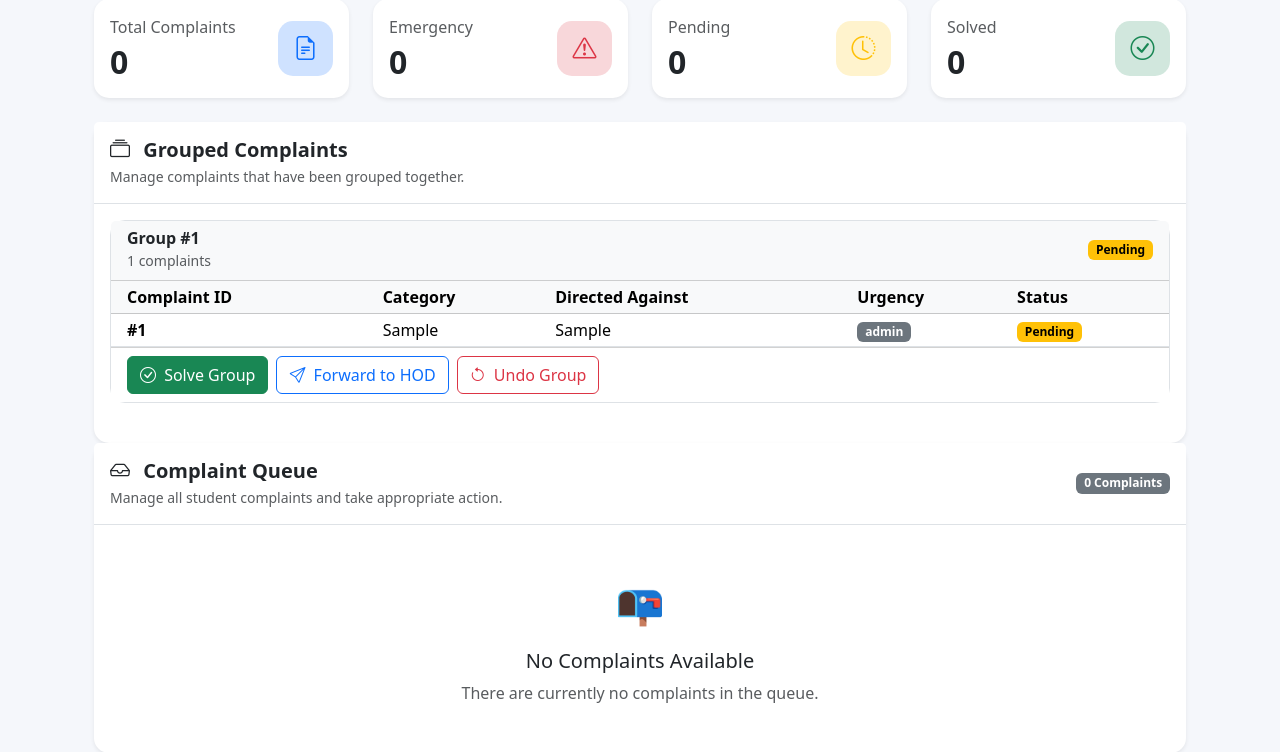
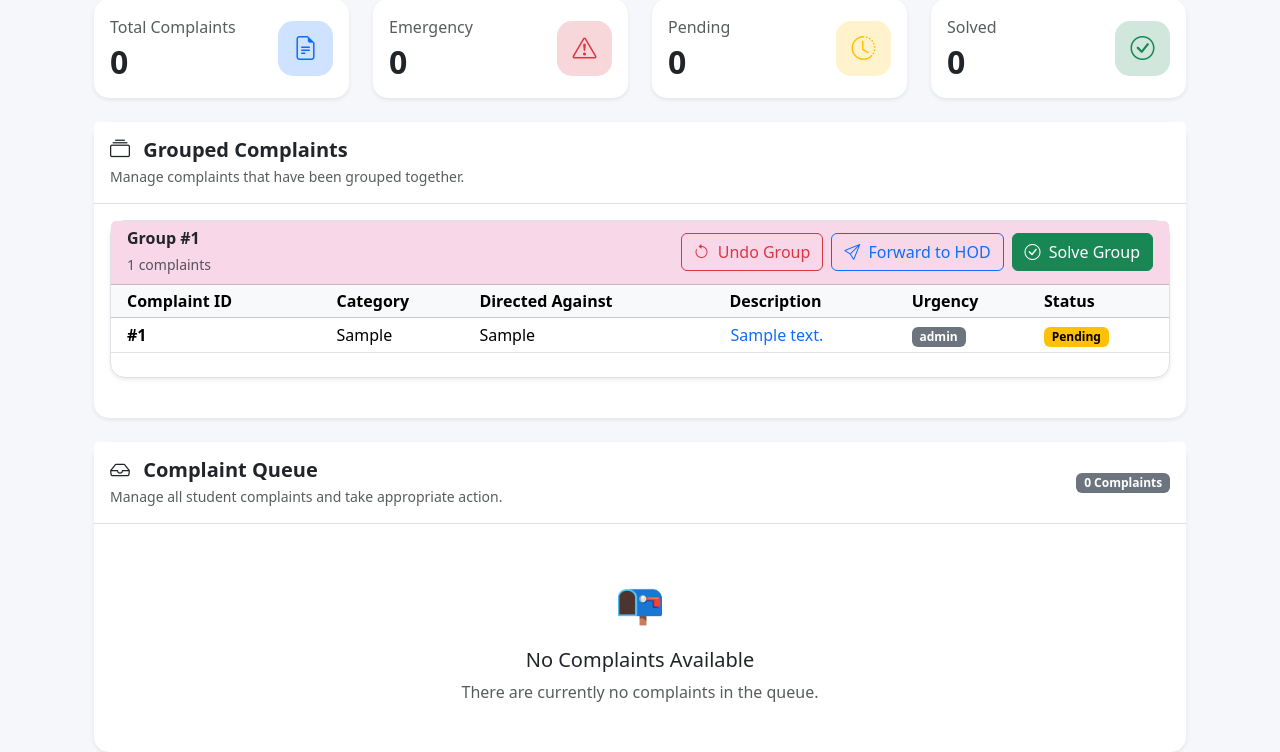
Before and after one commit to mudasirrehman-dev/smart_uni_complaint_system, a Flask app: page /admin/dashboard in a window 1280 px wide. Shown: the part 223-975 px from the top of the page. Run offline with Flask 3, Linux system fonts and the light colour scheme; the visitor is signed in with stand-in values (Sample User, id 1); tables that the repository leaves empty hold one stand-in row (values such as "Sample post").

Commit message:
Fix complaint description modal for grouped complaints

```diff
--- a/app.py
+++ b/app.py
@@ -3,7 +3,7 @@
 # ============================================================
 
 # Flask modules
-from flask import Flask, render_template, request, redirect, url_for, session
+from flask import Flask, render_template, request, redirect, url_for, session, flash
 
 # Database object
 from extensions import db
@@ -668,6 +668,12 @@ def admin_dashboard():
         Complaint.group_id != None
     ).all()
 
+    # ========================================================
+    # ALL COMPLAINTS FOR VIEW MODALS
+    # ========================================================
+
+    all_complaints = Complaint.query.all()
+
 
     # Dictionary to store complaints according to their Group ID
     #
@@ -722,7 +728,8 @@ def admin_dashboard():
         username=session.get("username"),
         complaints=complaints,
         groups=groups,
-        complaint_feedback=complaint_feedback
+        complaint_feedback=complaint_feedback,
+        all_complaints=all_complaints
     )
 
 
@@ -1106,28 +1113,10 @@ def group_complaints():
     # Save changes to the database
     db.session.commit()
 
-    # Show grouping result
-    return f"""
-        <h2>Complaints Grouped Successfully!</h2>
-
-        <p>Selected Complaints: {complaint_ids}</p>
-
-        <p>Group ID: {group_id}</p>
-
-        <p>
-            Directed Against:
-            {first_complaint.directed_against}
-        </p>
-
-        <p>
-            Total Complaints in Group:
-            {len(complaints)}
-        </p>
-
-        <a href="/admin/dashboard">
-            Back to Admin Dashboard
-        </a>
-    """
+    # Show success message and refresh Admin Dashboard
+    flash("Complaints grouped successfully!", "success")
+
+    return redirect(url_for("admin_dashboard"))
 
 
 # ============================================================
--- a/templates/admin_dashboard.html
+++ b/templates/admin_dashboard.html
@@ -578,7 +578,7 @@ Complaint System {% endblock %} {% block extra_css %}
   <!-- VIEW COMPLAINT MODALS -->
   <!-- ========================================================= -->
 
-  {% for complaint in complaints %}
+  {% for complaint in all_complaints %}
 
   <div
     class="modal fade"
@@ -2029,7 +2029,7 @@ Complaint System {% endblock %} {% block extra_css %}
        GROUPED COMPLAINTS
        ========================================================= -->
   {% if groups %}
-  <div class="card border-0 shadow-sm"
+  <div class="card border-0 shadow-sm mb-4"
        style="order: 1;"
   >
     <!-- =====================================================
@@ -2059,51 +2059,96 @@ Complaint System {% endblock %} {% block extra_css %}
                GROUP CARD
                ================================================= -->
 
-      <div class="card border mb-4">
+      <div class="card border mb-4 shadow-sm pb-4">
+
       <!-- ===============================================
-                 GROUP HEADER
+          GROUP HEADER WITH ACTION BUTTONS
           =============================================== -->
 
-        <div class="card-header bg-light">
-          <div class="d-flex justify-content-between align-items-center">
+      <div class="card-header"
+        style="background-color: {{ ['#D6E8FF',  '#F8D7E8', '#FFE0B2', '#E2D5F8', '#BFEFF2', '#FFF3B0', '#FFD6D6', '#D9E7D0', '#D7D9FF'][(group_id|int) % 10] }} !important;">
+        <div class="d-flex flex-wrap justify-content-between align-items-center gap-3">
+
+          <!-- GROUP INFORMATION -->
           <div>
-              <h6 class="fw-bold mb-0">Group #{{ group_id }}</h6>
+            <h6 class="fw-bold mb-1">
+              Group #{{ loop.index }}
+            </h6>
 
             <small class="text-muted">
               {{ complaints_in_group|length }} complaints
             </small>
           </div>
 
-            <!-- ===========================================
-                     GROUP STATUS
-                     =========================================== -->
-
+          <!-- GROUP ACTION BUTTONS -->
           {% if complaints_in_group[0].status == "Pending" %}
 
-            <span class="badge text-bg-warning"> Pending </span>
-
-            {% elif complaints_in_group[0].status == "Forwarded" %}
-
-            <span class="badge text-bg-info"> Forwarded </span>
+          <div class="d-flex flex-wrap gap-2">
+
+            <!-- 1. UNDO GROUP -->
+            <form
+              method="POST"
+              action="{{ url_for('undo_group', group_id=group_id) }}"
+              onsubmit="return confirm('Are you sure you want to undo this group? All complaints will be separated.');"
+            >
+              <button type="submit" class="btn btn-outline-danger">
+                <i class="bi bi-arrow-counterclockwise me-1"></i>
+                Undo Group
+              </button>
+            </form>
+
+            <!-- 2. FORWARD TO HOD -->
+            <form
+              method="POST"
+              action="{{ url_for('forward_group_to_hod', group_id=group_id) }}"
+              onsubmit="return confirm('Are you sure you want to forward this group to HOD?');"
+            >
+              <button type="submit" class="btn btn-outline-primary ">
+                <i class="bi bi-send me-1"></i>
+                Forward to HOD
+              </button>
+            </form>
+
+            <!-- 3. SOLVE GROUP -->
+            <form
+              method="POST"
+              action="{{ url_for('solve_group', group_id=group_id) }}"
+              onsubmit="return confirm('Are you sure you want to solve all complaints in this group?');"
+            >
+              <button type="submit" class="btn btn-success ">
+                <i class="bi bi-check-circle me-1"></i>
+                Solve Group
+              </button>
+            </form>
+
+          </div>
+
+          {% else %}
+
+          <!-- STATUS FOR NON-PENDING GROUPS -->
+          {% if complaints_in_group[0].status == "Forwarded" %}
+            <span class="badge text-bg-info">Forwarded</span>
 
           {% elif complaints_in_group[0].status == "Solved" %}
-
-            <span class="badge text-bg-success"> Solved </span>
+            <span class="badge text-bg-success">Solved</span>
 
           {% elif complaints_in_group[0].status == "Rejected" %}
-
-            <span class="badge text-bg-danger"> Rejected </span>
-
-            {% endif %}
-          </div>
-        </div>
+            <span class="badge text-bg-danger">Rejected</span>
+
+          {% endif %}
+
+          {% endif %}
+
+        </div>
+      </div>
+
 
         <!-- ===============================================
                  GROUP TABLE
                  =============================================== -->
 
         <div class="table-responsive">
-          <table class="table table-sm align-middle mb-0">
+          <table class="table table-sm align-middle mb-0 w-100">
             <thead class="table-light">
               <tr>
                 <th class="ps-3">Complaint ID</th>
@@ -2111,6 +2156,8 @@ Complaint System {% endblock %} {% block extra_css %}
                 <th>Category</th>
 
                 <th>Directed Against</th>
+
+                <th>Description</th>
 
                 <th>Urgency</th>
 
@@ -2142,6 +2189,23 @@ Complaint System {% endblock %} {% block extra_css %}
 
                 <td>{{ complaint.directed_against }}</td>
 
+                <!-- ============================= -->
+                <!-- DESCRIPTION -->
+                <!-- ============================= -->
+
+                <td style="max-width: 200px">
+                  <button
+                    type="button"
+                    class="btn btn-link p-0 text-start text-decoration-none"
+                    data-bs-toggle="modal"
+                    data-bs-target="#viewComplaintModal{{ complaint.id }}"
+                  >
+                    {% if complaint.description|length > 60 %} {{
+                    complaint.description[:60] }}... {% else %} {{
+                    complaint.description }} {% endif %}
+                  </button>
+                </td>
+
                 <!-- =====================================
                            URGENCY
                            ===================================== -->
@@ -2196,70 +2260,7 @@ Complaint System {% endblock %} {% block extra_css %}
           </table>
         </div>
 
-        <!-- =================================================
-                 GROUP ACTIONS
-                 ================================================= -->
-
-        <div class="card-footer bg-white">
-          {% if complaints_in_group[0].status == "Pending" %}
-
-          <div class="d-flex flex-wrap gap-2">
-            <!-- =========================================
-                       SOLVE GROUP
-                       ========================================= -->
-
-            <form
-              method="POST"
-              action="{{ url_for('solve_group', group_id=group_id) }}"
-            >
-              <button type="submit" class="btn btn-success">
-                <i class="bi bi-check-circle me-1"></i>
-
-                Solve Group
-              </button>
-            </form>
-
-            <!-- =========================================
-                       FORWARD GROUP
-                       ========================================= -->
-
-            <form
-              method="POST"
-              action="{{ url_for('forward_group_to_hod', group_id=group_id) }}"
-            >
-              <button type="submit" class="btn btn-outline-primary">
-                <i class="bi bi-send me-1"></i>
-
-                Forward to HOD
-              </button>
-            </form>
-
-            <!-- =========================================
-                       UNDO GROUP
-                       ========================================= -->
-
-            <form
-              method="POST"
-              action="{{ url_for('undo_group', group_id=group_id) }}"
-            >
-              <button type="submit" class="btn btn-outline-danger">
-                <i class="bi bi-arrow-counterclockwise me-1"></i>
-
-                Undo Group
-              </button>
-            </form>
-          </div>
-
-          {% else %}
-
-          <span class="text-muted">
-            <i class="bi bi-check2-circle me-1"></i>
-
-            Group already processed.
-          </span>
-
-          {% endif %}
-        </div>
+
       </div>
 
       {% endfor %} {% else %}
@@ -2302,6 +2303,8 @@ Complaint System {% endblock %} {% block extra_css %}
       </div>
     </div>
 {% endif %}
+
+
 {% endblock %}
 
 <!-- =========================================================
```
Lines whose indentation alone changed are shown as unchanged.
